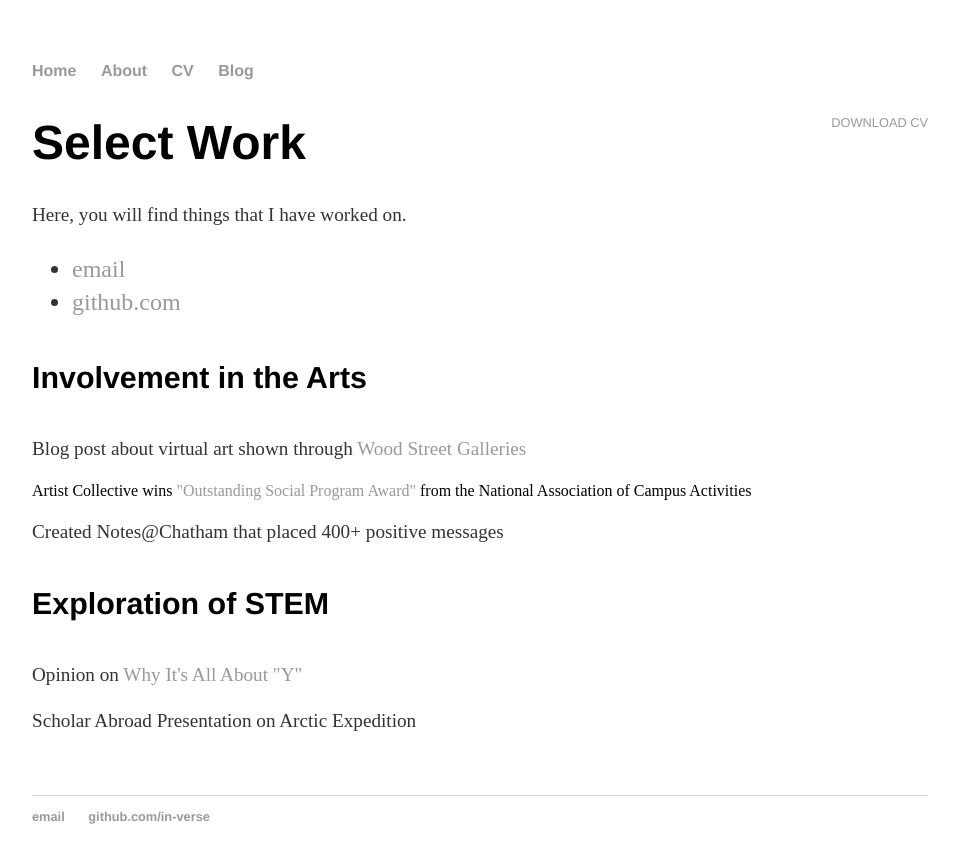
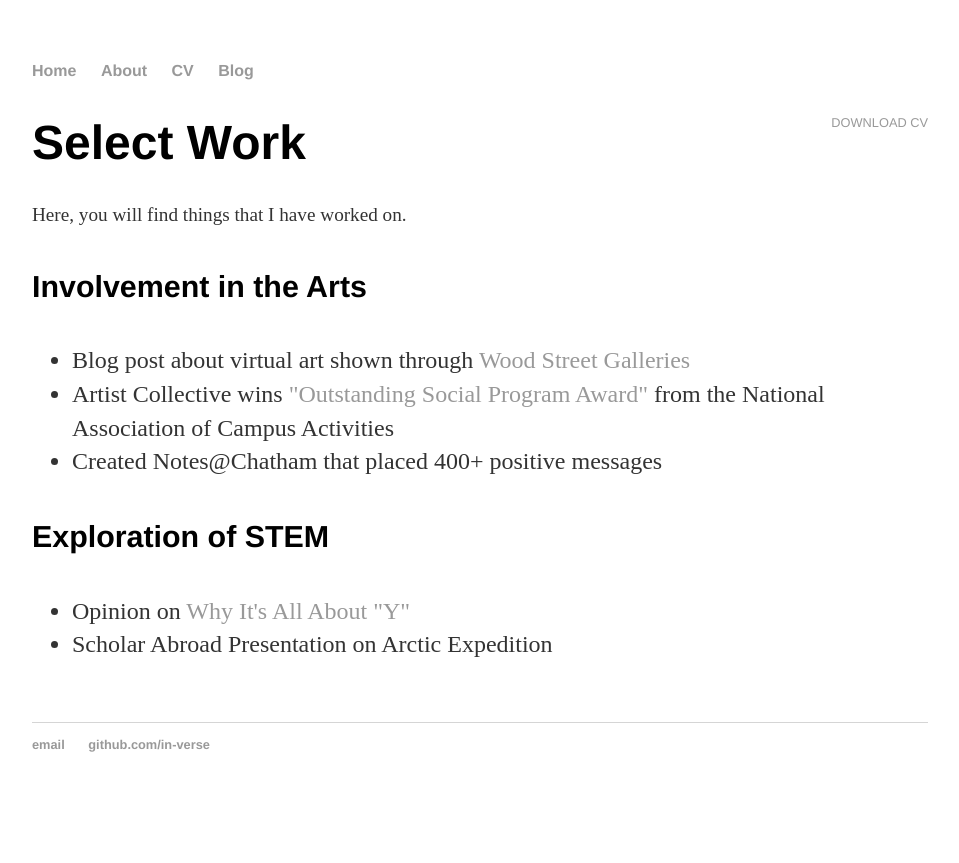
Before and after one commit to In-Verse/in-verse.github.io, a Jekyll site: the page built from cv/index.html, in a window 1280 px wide. Shown: the top 863 px of the page, without its empty margins (160-1119 px from the left). Built offline with Jekyll 4.4.1, drawn with Linux system fonts in a browser that asks for light colours.

Commit message:
Update index.html
Used <ul> tag. Trying to fix spacing.

```diff
--- a/cv/index.html
+++ b/cv/index.html
@@ -8,20 +8,32 @@ title: Resume of Rosemary
 					<h1>Select Work</h1>
 
 					<p>Here, you will find things that I have worked on.</p>
-						<ul>
+						<!--- <ul>
 	        		<li><a href="@gmail.com">email</a></li>
 	        		<li><a href="https://github.com">github.com</a></li>
-				</ul>
+				</ul> -->
 						<h4>Involvement in the Arts</h4>
-						<p><ls>Blog post about virtual art shown through
+						<ul>
+							<li>Blog post about virtual art shown through
 						<a href="http://www.hercampus.com/school/chatham/wood-street-galleries">
-						Wood Street Galleries</a></p></ls>
-								<p><ls></p>Artist Collective wins
+						Wood Street Galleries</a></li>
+							<li>
+							Artist Collective wins
 								<a href="http://blogs.chatham.edu/communique/2013/12/03/artist-collective-
 								wins-national-award-for-extraction/">"Outstanding Social Program Award"</a>
-								from the National Association of Campus Activities</p></ls>
-								<p><ls>Created <ahref="http://notesatchatham.tumblr.com/">Notes@Chatham</a> that placed 400+ positive messages</ls></p>
-		<h4>Exploration of STEM</h4>
-		<ls><p>Opinion on <a href="http://www.hercampus.com/school/chatham/opinion-why-its-all-about-y">Why It's All About "Y"</a></p></ls>
-		<ls><p><ahref="http://blogs.chatham.edu/chathamscholars/2013/01/15/scholar-abroad-presentations/">Scholar Abroad Presentation on Arctic Expedition</a></ls></p>
+								from the National Association of Campus Activities
+							</li>
+							<li>
+								Created <ahref="http://notesatchatham.tumblr.com/">Notes@Chatham</a> that placed 400+ positive messages
+							</li>
+						</ul>
+						<h4>Exploration of STEM</h4>
+						<ul>
+							<li>
+								Opinion on <a href="http://www.hercampus.com/school/chatham/opinion-why-its-all-about-y">Why It's All About "Y"</a>
+							</li>
+							<li>
+								<ahref="http://blogs.chatham.edu/chathamscholars/2013/01/15/scholar-abroad-presentations/">Scholar Abroad Presentation on Arctic Expedition</a>
+							</li>
+						</ul>
 	</div></
```
